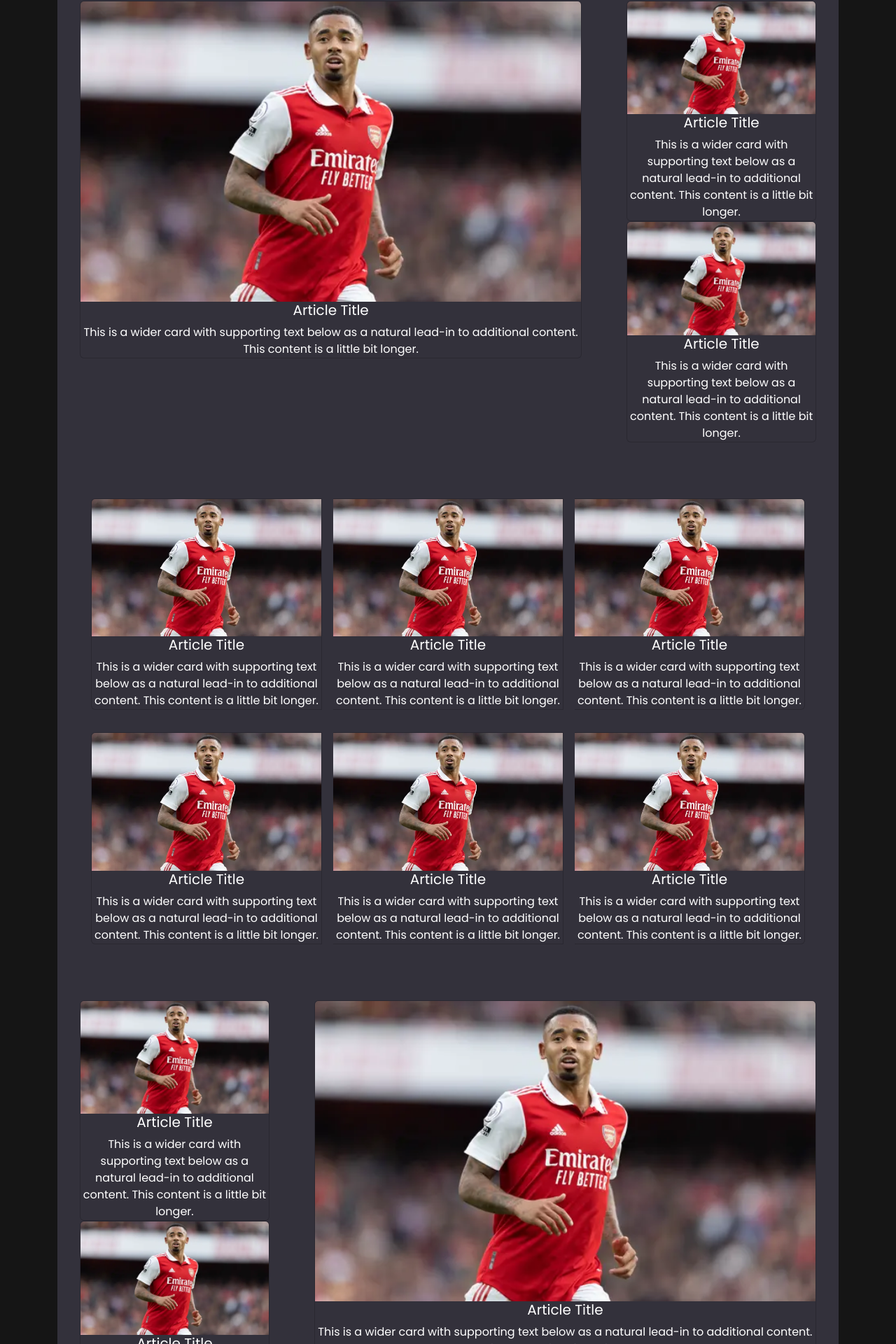
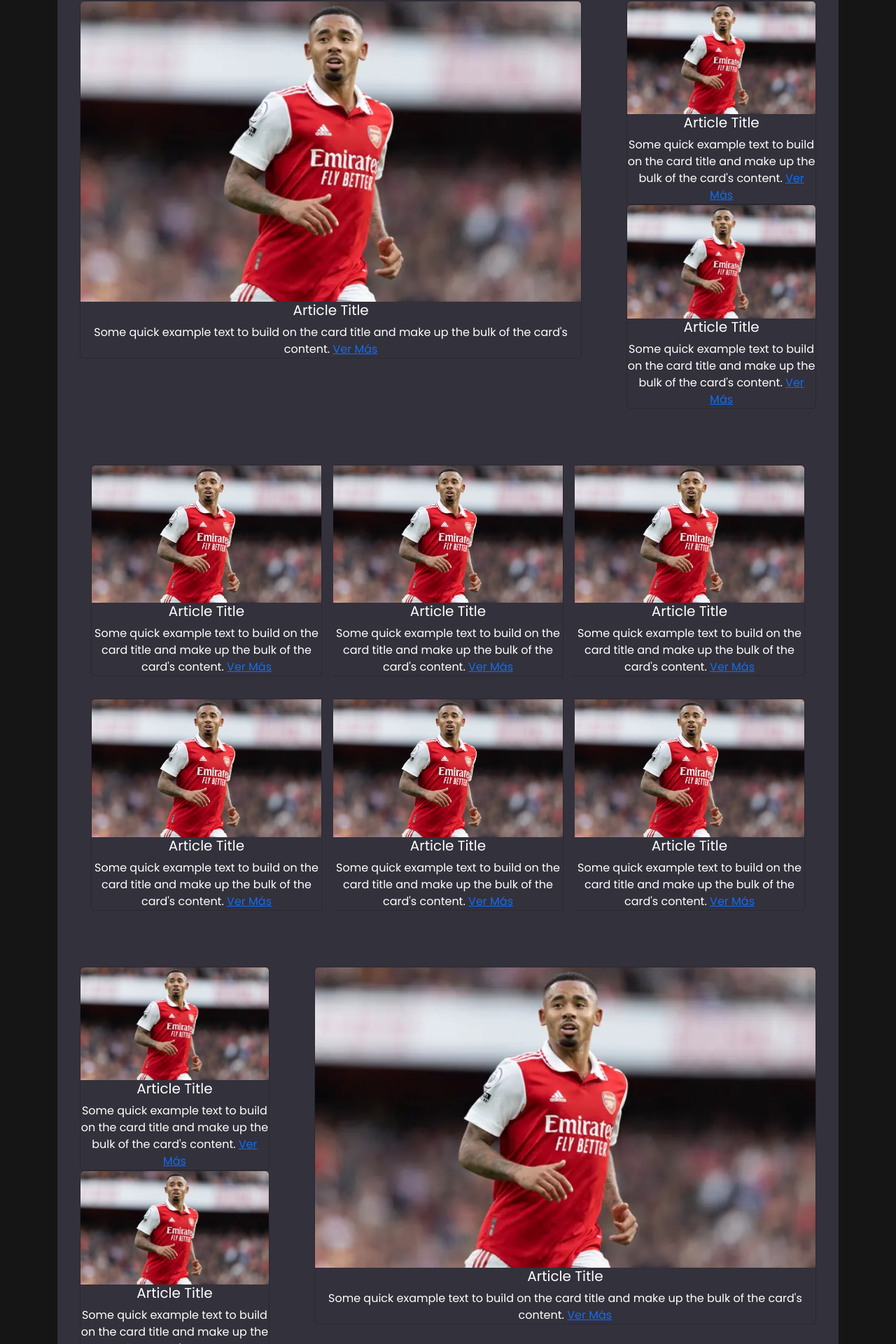
Before and after one commit to AESALVA/JavaSports, a React (Create React App) app: page /SectionsList in a window 1280 px wide. Shown: the part 143-2063 px from the top of the page at 70% size. Built offline with nearby package versions, Linux system fonts and the light colour scheme.

Commit message:
structuring the path and links to redirect pages

```diff
--- a/src/components/Landing.jsx
+++ b/src/components/Landing.jsx
@@ -5,7 +5,7 @@
 import SectionsContainer from "./SectionsContainer";
 
 const Landing = () => {
-  return <div><SectionsContainer /></div>;
+  return <div>LANDING</div>;
 };
 
 export default Landing;
--- a/src/components/Sections.jsx
+++ b/src/components/Sections.jsx
@@ -13,53 +13,26 @@
 import { useState } from "react";
 import { useEffect } from "react";
 
-const Sections = ({article}) => {
-  const comments = [
-    {
-      user: "Eduardo",
-      comment:
-        "Lorem ipsum dolor sit amet consectetur adipisicing elit. Laboriosam in,  placeat debitis provident quo, ",
-    },
-    {
-      user: "Valentina",
-      comment:
-        "Lorem ipsum dolor sit amet consectetur  elit. Laboriosam in, adipisci placeat debitis provident quo, ",
-    },
-    {
-      user: "Joaquin",
-      comment:
-        "Lorem ipsum dolor sit amet consectetur Laboriosam in, adipisci placeat debitis provident quo, ",
-    },
-  ];
-
-  const [comment, setComment] = useState({comment:"", user:"Eduardo"});
+const Sections = ({ article }) => {
+  const [comment, setComment] = useState({ comment: "", user: "Eduardo" });
   const [showComment, setShowComment] = useState([]);
 
-
-const addComment = ()=>{
-setShowComment([...showComment, comment]);
-setComment({comment:"",user:"eduardo"});
-}
+  const addComment = () => {
+    setShowComment([...showComment, comment]);
+    setComment({ comment: "", user: "Eduardo" });
+  };
 
   return (
     <Container className="sections pb-5">
       <Card className="mx-auto text-center sections border-0 ">
-        <Card.Title className="sections-fonts">
-          {article.title}
-        </Card.Title>
+        <Card.Title className="sections-fonts">{article.title}</Card.Title>
         <Card.Img variant="top" src={article.img} />
         <Card.Body>
-          <Card.Text>
-            {article.imgTitle}
-          </Card.Text>
+          <Card.Text>{article.imgTitle}</Card.Text>
         </Card.Body>
-        <Card.Body className="sections-fonts">
-          {article.description}
-        </Card.Body>
+        <Card.Body className="sections-fonts">{article.description}</Card.Body>
         <Card.Img variant="top" src={article.imgTwo} />
-        <Card.Body className="sections-fonts">
-          {article.synopsis}
-        </Card.Body>
+        <Card.Body className="sections-fonts">{article.synopsis}</Card.Body>
       </Card>
       <div className="commentArea-container sections">
         <h4 className="comments-title">
@@ -71,13 +44,15 @@
           placeholder="Ingrese su comentario"
           type="text"
           value={comment.comment}
-          onChange={(e)=>setComment({comment: e.target.value, user:"Eduardo"})}
+          onChange={(e) =>
+            setComment({ comment: e.target.value, user: "Eduardo" })
+          }
         />
         <Button
           variant="secondary"
           className="mt-2"
           onClick={() => addComment()}
-          >
+        >
           <FontAwesomeIcon icon={faComment} /> Comentar
         </Button>
         {showComment.map((comment, i) => (
--- a/src/components/SectionsList.jsx
+++ b/src/components/SectionsList.jsx
@@ -4,6 +4,7 @@
 import Col from "react-bootstrap/Col";
 import Row from "react-bootstrap/Row";
 import CardGroup from "react-bootstrap/CardGroup";
+import { Link } from "react-router-dom";
 
 const SectionsList = () => {
   return (
@@ -14,8 +15,7 @@
             <Card.Img variant="top" src="/img/imgSection.webp" />
             <Card.Title>Article Title</Card.Title>
             <Card.Text>
-            This is a wider card with supporting text below as a natural lead-in
-            to additional content. This content is a little bit longer.
+            Some quick example text to build on the card title and make up the bulk of the card's content.{' '}<Link to="/SectionsContainer">Ver Más</Link>
           </Card.Text>
           </Card>
         </div>
@@ -24,16 +24,14 @@
             <Card.Img variant="top" src="/img/imgSection.webp" />
             <Card.Title>Article Title</Card.Title>
             <Card.Text>
-            This is a wider card with supporting text below as a natural lead-in
-            to additional content. This content is a little bit longer.
+            Some quick example text to build on the card title and make up the bulk of the card's content.{' '}<Link to="/SectionsContainer">Ver Más</Link>
           </Card.Text>
           </Card>
           <Card className="SectionCard ">
             <Card.Img variant="top" src="/img/imgSection.webp" />
             <Card.Title>Article Title</Card.Title>
             <Card.Text>
-            This is a wider card with supporting text below as a natural lead-in
-            to additional content. This content is a little bit longer.
+            Some quick example text to build on the card title and make up the bulk of the card's content.{' '}<Link to="/SectionsContainer">Ver Más</Link>
           </Card.Text>
           </Card>
         </div>
@@ -44,24 +42,21 @@
             <Card.Img variant="top" src="/img/imgSection.webp" />
             <Card.Title>Article Title</Card.Title>
             <Card.Text>
-            This is a wider card with supporting text below as a natural lead-in
-            to additional content. This content is a little bit longer.
+            Some quick example text to build on the card title and make up the bulk of the card's content.{' '}<Link to="/SectionsContainer">Ver Más</Link>
           </Card.Text>
           </Card>
           <Card className="m-2 Card">
             <Card.Img variant="top" src="/img/imgSection.webp" />
             <Card.Title>Article Title</Card.Title>
             <Card.Text>
-            This is a wider card with supporting text below as a natural lead-in
-            to additional content. This content is a little bit longer.
+            Some quick example text to build on the card title and make up the bulk of the card's content.{' '}<Link to="/SectionsContainer">Ver Más</Link>
           </Card.Text>
           </Card>
           <Card className="m-2 Card">
             <Card.Img variant="top" src="/img/imgSection.webp" />
             <Card.Title>Article Title</Card.Title>
             <Card.Text>
-            This is a wider card with supporting text below as a natural lead-in
-            to additional content. This content is a little bit longer.
+            Some quick example text to build on the card title and make up the bulk of the card's content.{' '}<Link to="/SectionsContainer">Ver Más</Link>
           </Card.Text>
           </Card>
         </CardGroup>
@@ -70,24 +65,21 @@
             <Card.Img variant="top" src="/img/imgSection.webp" />
             <Card.Title>Article Title</Card.Title>
             <Card.Text>
-            This is a wider card with supporting text below as a natural lead-in
-            to additional content. This content is a little bit longer.
+            Some quick example text to build on the card title and make up the bulk of the card's content.{' '}<Link to="/SectionsContainer">Ver Más</Link>
           </Card.Text>
           </Card>
           <Card className="m-2 Card">
             <Card.Img variant="top" src="/img/imgSection.webp" />
             <Card.Title>Article Title</Card.Title>
             <Card.Text>
-            This is a wider card with supporting text below as a natural lead-in
-            to additional content. This content is a little bit longer.
+            Some quick example text to build on the card title and make up the bulk of the card's content.{' '}<Link to="/SectionsContainer">Ver Más</Link>
           </Card.Text>
           </Card>
           <Card className="m-2 Card">
             <Card.Img variant="top" src="/img/imgSection.webp" />
             <Card.Title>Article Title</Card.Title>
             <Card.Text>
-            This is a wider card with supporting text below as a natural lead-in
-            to additional content. This content is a little bit longer.
+            Some quick example text to build on the card title and make up the bulk of the card's content.{' '}<Link to="/SectionsContainer">Ver Más</Link>
           </Card.Text>
           </Card>
         </CardGroup>
@@ -98,16 +90,14 @@
             <Card.Img variant="top" src="/img/imgSection.webp" />
             <Card.Title>Article Title</Card.Title>
             <Card.Text>
-            This is a wider card with supporting text below as a natural lead-in
-            to additional content. This content is a little bit longer.
+            Some quick example text to build on the card title and make up the bulk of the card's content.{' '}<Link to="/SectionsContainer">Ver Más</Link>
           </Card.Text>
           </Card>
           <Card className="SectionCard ">
             <Card.Img variant="top" src="/img/imgSection.webp" />
             <Card.Title>Article Title</Card.Title>
             <Card.Text>
-            This is a wider card with supporting text below as a natural lead-in
-            to additional content. This content is a little bit longer.
+            Some quick example text to build on the card title and make up the bulk of the card's content.{' '}<Link to="/SectionsContainer">Ver Más</Link>
           </Card.Text>
           </Card>
         </div>
@@ -116,8 +106,7 @@
             <Card.Img variant="top" src="/img/imgSection.webp" />
             <Card.Title>Article Title</Card.Title>
             <Card.Text>
-            This is a wider card with supporting text below as a natural lead-in
-            to additional content. This content is a little bit longer.
+            Some quick example text to build on the card title and make up the bulk of the card's content.{' '}<Link to="/SectionsContainer">Ver Más</Link>
           </Card.Text>
           </Card>
         </div>
```
